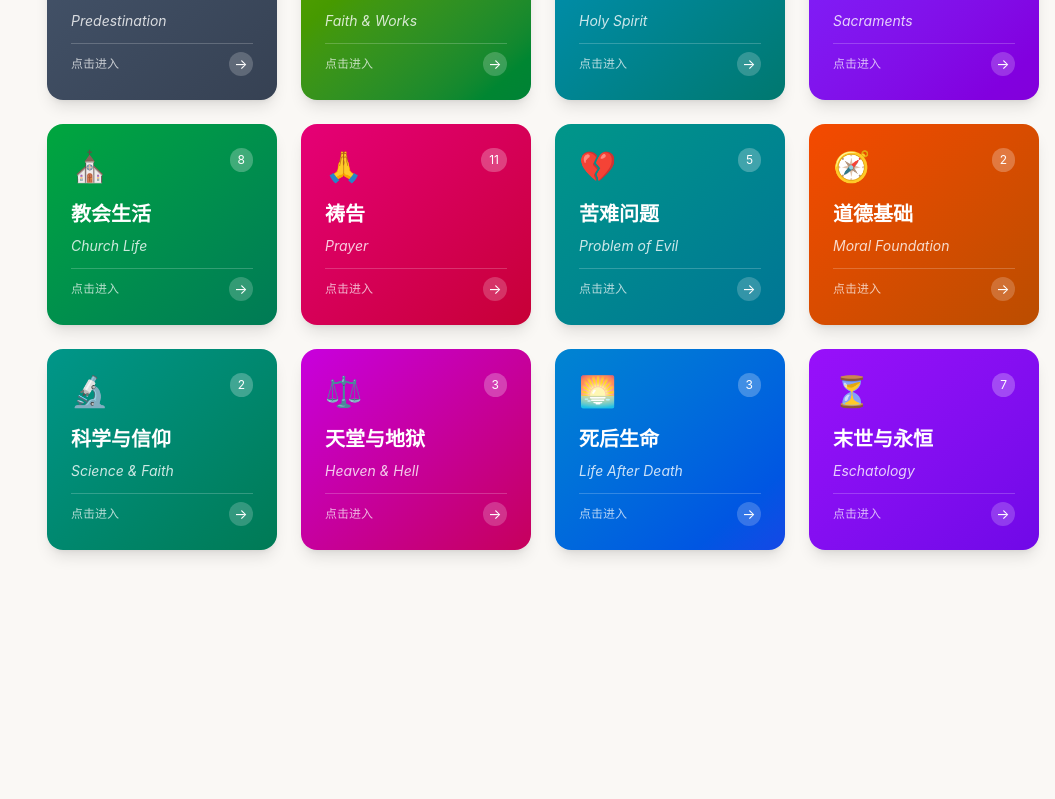
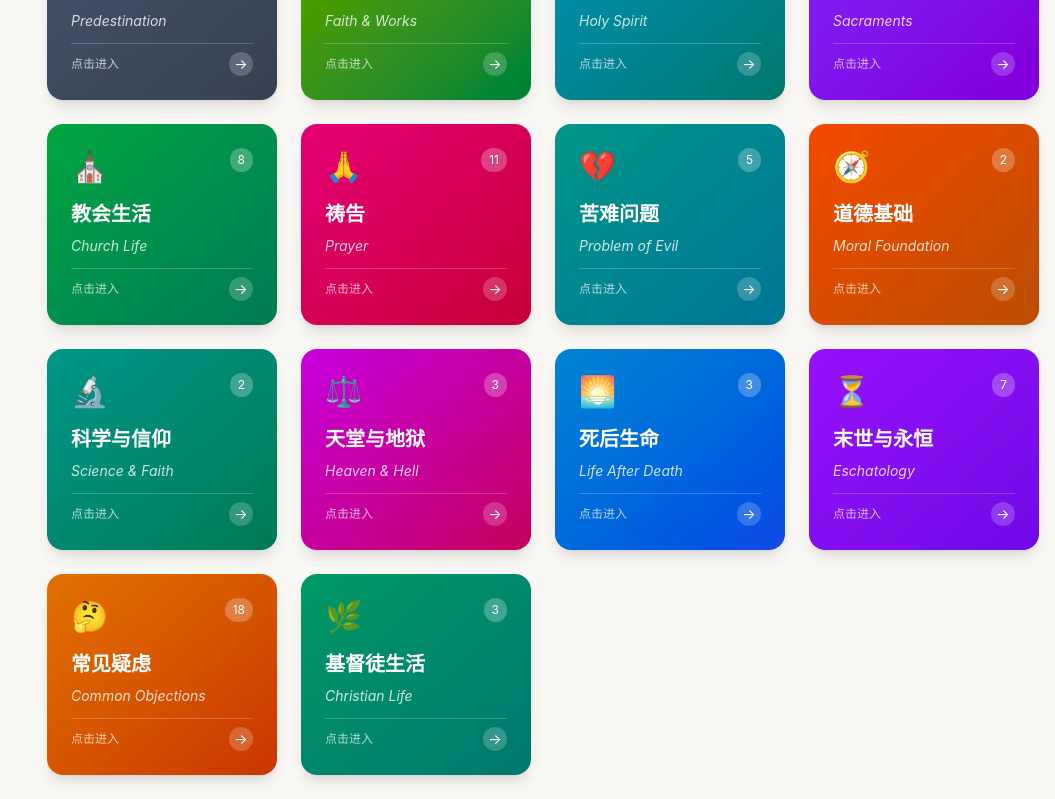
Before and after one commit to dryanlab/gospel-toolkit, a Next.js app in the folder web/: page /qa in a window 1280 px wide. Shown: the part 802-1601 px from the top of the page, without its empty margins (225-1280 px from the left). Before the commit the page ends 1376 px from the top, so only its background shows below. Built offline with nearby package versions, Linux system fonts and the light colour scheme; what opencc-js would draw is missing.

Commit message:
fix: add common_objections + christian_life to QA category lists, labels, icons, gradients

```diff
--- a/web/src/app/qa/page.tsx
+++ b/web/src/app/qa/page.tsx
@@ -23,6 +23,8 @@ const categoryGradients: Record<string, string> = {
   science_and_faith: 'from-teal-600 to-emerald-700',
   moral_foundation: 'from-orange-600 to-amber-700',
   prayer: 'from-pink-600 to-rose-700',
+  common_objections: 'from-amber-600 to-orange-700',
+  christian_life: 'from-emerald-600 to-teal-700',
 };
 
 const categoryIcons: Record<string, string> = {
@@ -46,6 +48,8 @@ const categoryIcons: Record<string, string> = {
   science_and_faith: '🔬',
   moral_foundation: '🧭',
   prayer: '🙏',
+  common_objections: '🤔',
+  christian_life: '🌿',
 };
 
 export default function QAPage() {
@@ -72,6 +76,8 @@ export default function QAPage() {
     'heaven_and_hell',         // 天堂与地狱
     'life_after_death',        // 死后生命
     'eschatology',             // 末世与永恒
+    'common_objections',       // 常见疑虑
+    'christian_life',          // 基督徒生活
   ];
   const catCounts: Record<string, number> = {};
   qaQuestions.forEach(q => {
--- a/web/src/lib/data.ts
+++ b/web/src/lib/data.ts
@@ -126,6 +126,8 @@ export const categoryLabels: Record<string, { zh: string; en: string }> = {
   sacraments: { zh: '圣礼', en: 'Sacraments' },
   trinity: { zh: '三位一体', en: 'Trinity' },
   two_natures_of_christ: { zh: '基督二性', en: 'Two Natures of Christ' },
+  common_objections: { zh: '常见疑虑', en: 'Common Objections' },
+  christian_life: { zh: '基督徒生活', en: 'Christian Life' },
   faith_and_works: { zh: '信心与行为', en: 'Faith & Works' },
   heaven_and_hell: { zh: '天堂与地狱', en: 'Heaven & Hell' },
   '上帝存在': { zh: '上帝存在', en: 'Existence of God' },
@@ -164,6 +166,8 @@ export const qaCategoryOrder: string[] = [
   'heaven_and_hell',         // 天堂与地狱
   'life_after_death',        // 死后生命
   'eschatology',             // 末世与永恒
+  'common_objections',       // 常见疑虑
+  'christian_life',          // 基督徒生活
 ];
 
 // Youth section order for navigation
```
